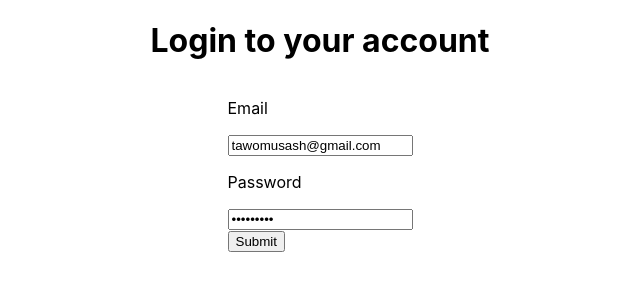
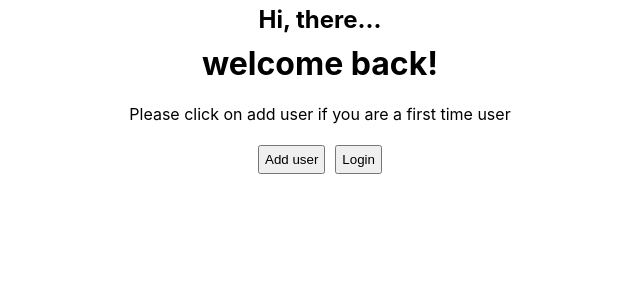
Before and after one commit to JGT-IsaacM/etapath_techinical_challenge_kagiso, a React (Create React App) app in the folder reactapp/my-app/: page / in a window 1280 px wide. Shown: the top 300 px of the page, without its empty margins (320-960 px from the left). Built offline with nearby package versions, Linux system fonts and the light colour scheme.

Commit message:
Added tests for Login screen and updated screen with bug fixes

```diff
--- a/reactapp/my-app/src/components/Login/Login.css
+++ b/reactapp/my-app/src/components/Login/Login.css
@@ -3,3 +3,31 @@
     flex-direction: column;
     align-items: center;
 }
+
+.login-wrapper div {
+    margin-top: 10px;
+}
+
+.signin-options{
+    margin-top: auto;
+    display: flex;
+    flex-direction: column;
+    justify-content: center;
+    align-items: center;
+}
+
+.signin-options h1, h2{
+    margin-block: 5px;
+}
+
+.signin-options div{
+    display: flex;
+    flex-direction: row;
+    /* align-items: center;    */
+    justify-content: space-between;
+}
+
+.signin-options div button{
+    margin: 5px;
+    padding: 5px;
+}
--- a/reactapp/my-app/src/components/Login/Login.js
+++ b/reactapp/my-app/src/components/Login/Login.js
@@ -1,7 +1,9 @@
 import React from "react";
 import axios from 'axios'
 
-import './Login.css'
+import './Login.css';
+import {sanitizeCheck} from '../../utility';
+import CredentialsForm from "./CredentialsForm/CredentialsForm";
 
 export default class Login extends React.Component{
 
@@ -11,34 +13,54 @@ export default class Login extends React.Component{
         this.state = {
             email: "tawomusash@gmail.com",
             password: "tawona123",
+            login: false,
+            createUser: false
         }
     }
 
-    emailChanged =(email)=>
-    {
-        this.setState({email});
+    handleLoginSubmit = async e => {
+        e.preventDefault();
+        const {token,id,email} = await this.loginUser();
+        this.props.setToken({token});
+        this.props.setUserData({id,email});
     }
 
-    passwordChanged =(password)=>
-    {
-        this.setState({password});
+    handleCreateSubmit = async e => {
+        e.preventDefault();
+        const {token,id,email} = await this.createUser();
+        this.props.setToken({token});
+        this.props.setUserData({id,email});
     }
 
-    handleSubmit = async e => {
-        e.preventDefault();
-        const {token,id,email} = await this.loginUser();
+    loginUser = async () => {
+        try{
+            const response = await axios.post('http://localhost:3000/api/v1/sessions',
+            {
+                email: sanitizeCheck(this.state.email),
+                password: sanitizeCheck(this.state.password)
+            });
 
-        this.props.setToken({token});
-        this.props.setUserData({id,email});
-        console.log("token is: " + token);
+            const {id,email} = (await response).data;
+            const token = (await response).data.authentication_token;
+            return {
+                token,
+                id,
+                email
+            }
+        }
+        catch(error){
+            alert('Failed to log user in! Please try again.');
+            console.log(error.message);
+        }
+        return {}
     }
 
-    loginUser = async () =>
+    createUser = async () => {
+        try{
+            const response = await axios.post('http://localhost:3000/api/v1/profile',
             {
-        const response = await axios.post('http://localhost:3000/api/v1/sessions',
-        {
-            email: this.state.email,
-            password: this.state.password
+                email: sanitizeCheck(this.state.email),
+                password: sanitizeCheck(this.state.password)
             });
 
             const {id,email} = (await response).data;
@@ -50,40 +72,44 @@ export default class Login extends React.Component{
                 email
             }
         }
+        catch(error){
+            alert('User create failed! Please try agin later.');
+            console.log(error.message);
+        }
+        return {}
+    }
 
     render()
     {
-        return (
-            <div className = "login-wrapper">
-                <h1> Login to your account </h1>
-                <form onSubmit = {this.handleSubmit}>
-                    <label>
-                        <p>Email</p>
-                        <input
-                            type="text"
-                            onChange = {e=>this.emailChanged(e.target.value)}
-                            placeholder = {"Enter email"}
-                            value = {this.state.email}
+        if(this.state.login){
+            return <CredentialsForm
+                heading="Log into your account"
+                buttonLabel="Login"
+                callbackFunction={this.handleLoginSubmit}
+                defaultValues={this.state}
             />
-                    </label>
-                    <label>
-                        <p>Password</p>
-                        <input
-                            type="password"
-                            onChange = {e=>this.passwordChanged(e.target.value)}
-                            placeholder = {"Enter password"}
-                            value = {this.state.password}
+        }
+        else if(this.state.createUser){
+            return <CredentialsForm
+                heading="Create new user"
+                buttonLabel="Create"
+                callbackFunction={this.handleCreateSubmit}
+                defaultValues={this.state}
             />
-                    </label>
+        }
+        else{
+            return(
+                <div className = "signin-options">
+                    <h2> Hi, there... </h2>
+                    <h1> welcome back!</h1>
+                    <p>Please click on add user if you are a first time user</p>
                     <div>
-                        <button
-                            type="submit"
-                        >Submit</button>
+                        <button type="button" onClick={()=>this.setState({...this.state, createUser:true})}>Add user</button>
+                        <button type="button" onClick={()=>this.setState({...this.state, login:true})}>Login</button>
                     </div>
-                </form>
                 </div>
-
             )
+        }
     }
 
 }
```
Also changed, not shown: 1 other file (tests, documents, lock files or other folders). Lines whose indentation alone changed are shown as unchanged.
